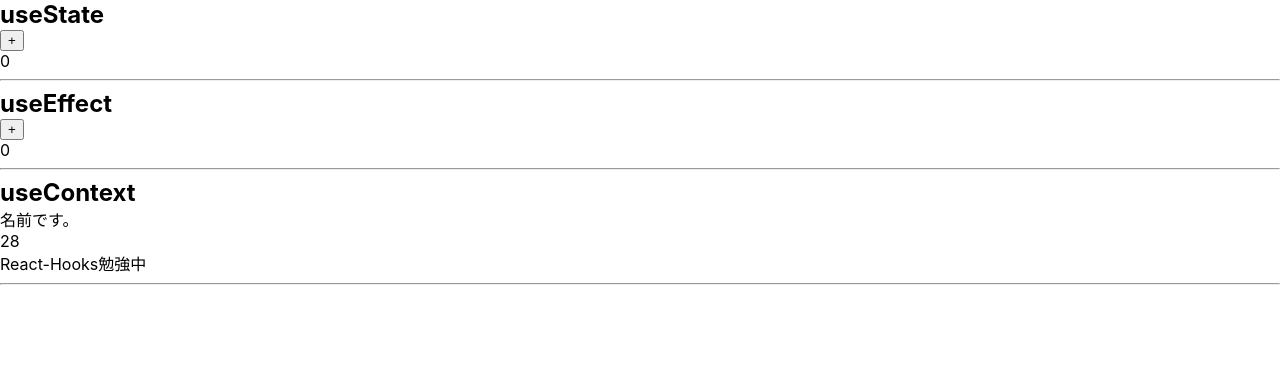
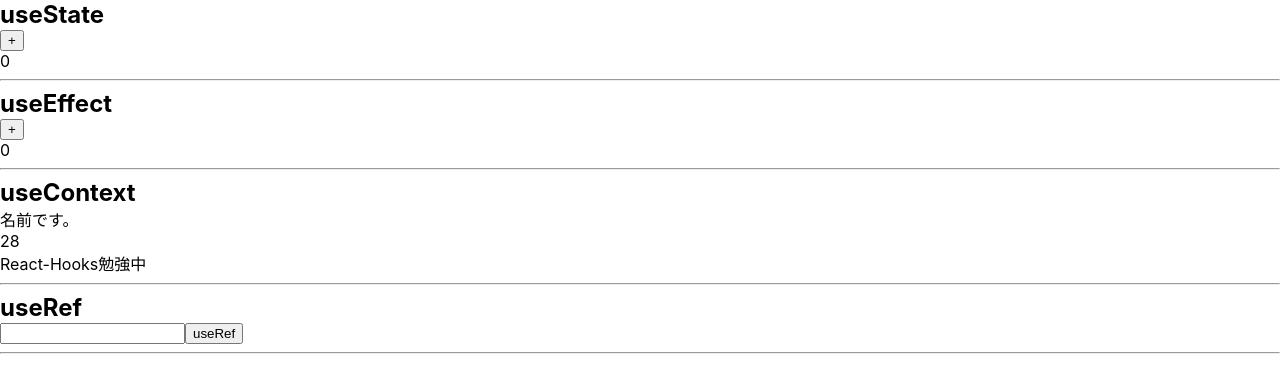
Before and after one commit to genta-t/react18-tutorial, a React (Create React App) app: page / in a window 1280 px wide. Shown: the top 392 px of the page. Built offline with nearby package versions, Linux system fonts and the light colour scheme.

Commit message:
useRef 完了

```diff
--- a/src/App.tsx
+++ b/src/App.tsx
@@ -1,5 +1,6 @@
 import UseContext from './components/UseContext';
 import UseEffect from './components/UseEffect';
+import UseRef from './components/UseRef';
 import UseState from './components/UseState';
 
 const App = () => {
@@ -8,6 +9,7 @@ const App = () => {
       <UseState />
       <UseEffect />
       <UseContext />
+      <UseRef />
     </>
   );
 }
--- /dev/null
+++ b/src/components/UseRef.tsx
@@ -0,0 +1,21 @@
+import { useRef } from "react";
+
+// inputやtextareaタグの情報(タグのサイズなど)やテキストの情報が取れる。
+
+const UseRef = () => {
+  const ref = useRef<HTMLInputElement | null>(null);
+  const handleRef = () => {
+    console.log(ref.current?.value);
+  };
+
+  return (
+    <>
+      <h2>useRef</h2>
+      <input type="text" ref={ref}/>
+      <button onClick={handleRef}>useRef</button>
+      <hr />
+    </>
+  );
+}
+
+export default UseRef;
```
